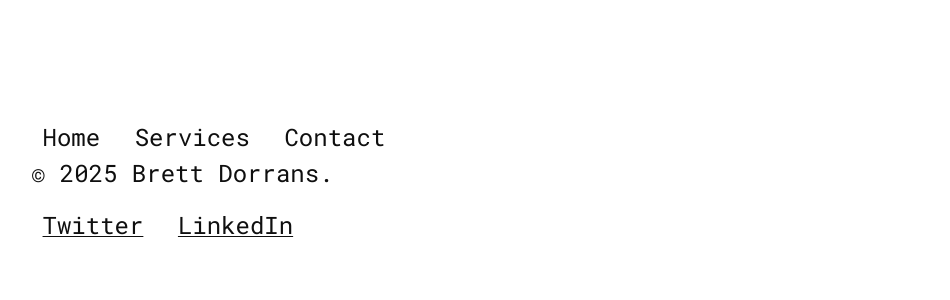
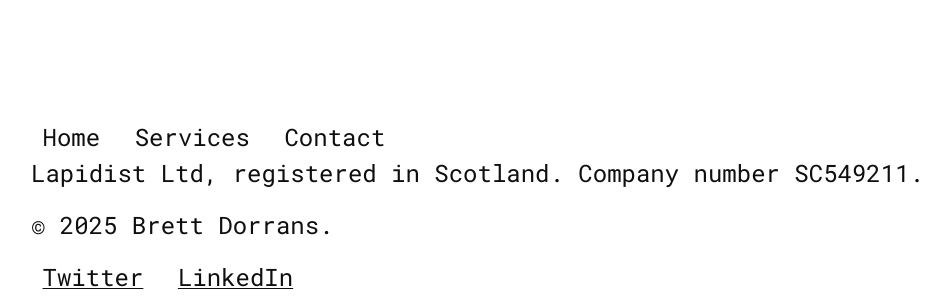
Before and after one commit to bylapidist/website, a Next.js app: page / in a window 1280 px wide. Shown: the part 2983-3283 px from the top of the page, without its empty margins (152-1102 px from the left). Before the commit the page ends 3231 px from the top, so only its background shows below. Built offline with nearby package versions, Linux system fonts and the light colour scheme.

Commit message:
feat: add company info to footer

```diff
--- a/app/page.tsx
+++ b/app/page.tsx
@@ -232,6 +232,10 @@ export default function Page() {
                             </li>
                         </ul>
                     </nav>
+                    <p>
+                        Lapidist Ltd, registered in Scotland. Company number
+                        SC549211.
+                    </p>
                     <p>© {new Date().getFullYear()} Brett Dorrans.</p>
                     <ul className={styles.social}>
                         <li>
```
Also changed, not shown: 1 other file (tests, documents, lock files or other folders).
